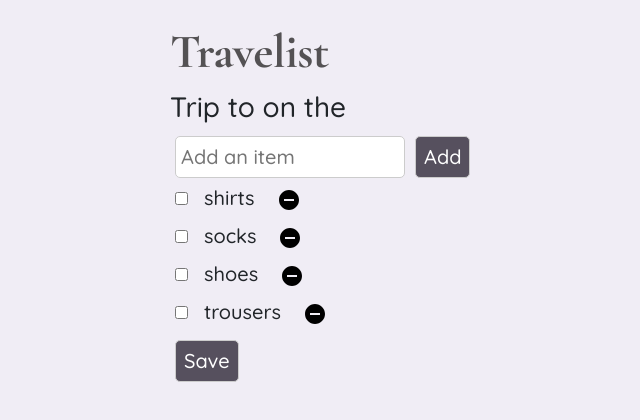
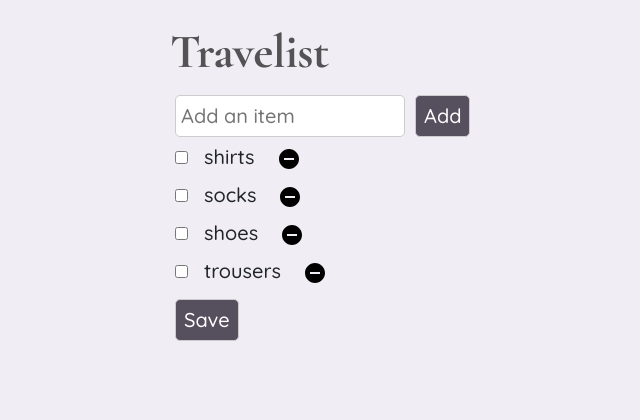
Before and after one commit to melvinlau/travelist, a React (Create React App) app in the folder client/: page /travelist in a window 1280 px wide. Shown: the top 420 px of the page, without its empty margins (295-935 px from the left). Built offline with nearby package versions, Linux system fonts and the light colour scheme.

Commit message:
Conditional rendering (only if trip details not empty) and date formatting

```diff
--- a/client/src/components/ActivityList.js
+++ b/client/src/components/ActivityList.js
@@ -40,9 +40,17 @@ function ActivityList({ trip, updateTrip }) {
 
   }
 
+  const header = () => {
+    if (trip.destination) {
+      return (<h2>Things I'll be doing in {trip.destination}</h2>);
+    }
+  }
+
   return (
     <div>
-      <h2>Things I'll be doing in {trip.destination}</h2>
+
+      { header() }
+
       {
         activities.map((activity, index) => {
           return (
--- a/client/src/components/AddItemForm.js
+++ b/client/src/components/AddItemForm.js
@@ -8,6 +8,7 @@ function AddItemForm({ addItem }) {
   }
 
   const handleSubmit = () => {
+    if (value === '') return alert('You cannot add a blank item');
     addItem(value);
     setValue('');
   }
--- a/client/src/components/PackingList.js
+++ b/client/src/components/PackingList.js
@@ -34,10 +34,27 @@ function PackingList({ trip, updateTrip }) {
     updateItems(newItems);
   }
 
+  const formattedDate = (dateString) => {
+    const options = {
+      day: 'numeric',
+      month: 'long',
+      year: 'numeric'
+    };
+    return new Date(dateString).toLocaleString(undefined, options);
+  }
+
+  const formattedDateFrom = formattedDate(trip.dateFrom);
+
+  const header = () => {
+    if (trip.destination && trip.dateFrom) {
+      return (<h3>Trip to {trip.destination} on {formattedDateFrom}</h3>);
+    }
+  }
+
   return (
     <div>
 
-      <h3>Trip to {trip.destination} on the {trip.dateFrom}</h3>
+      { header() }
 
       <AddItemForm addItem={addItem} />
 
```
